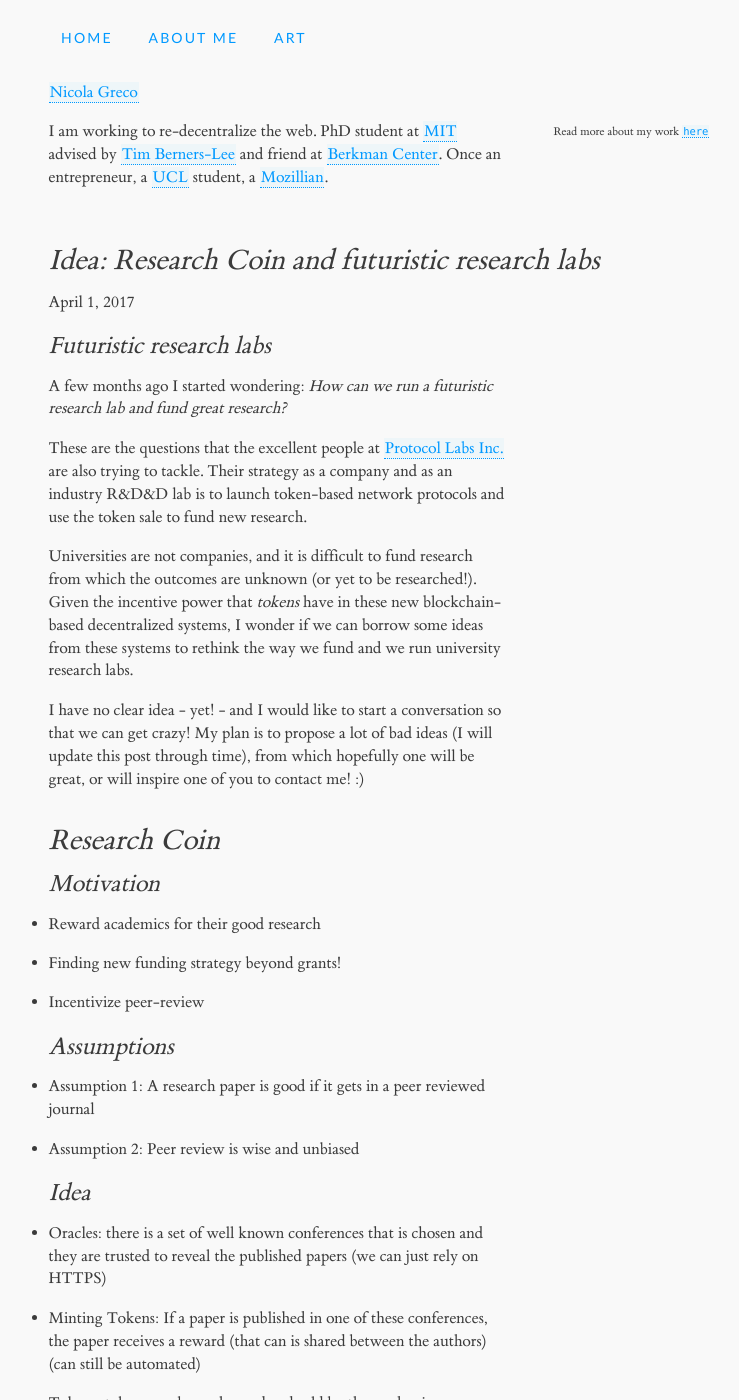
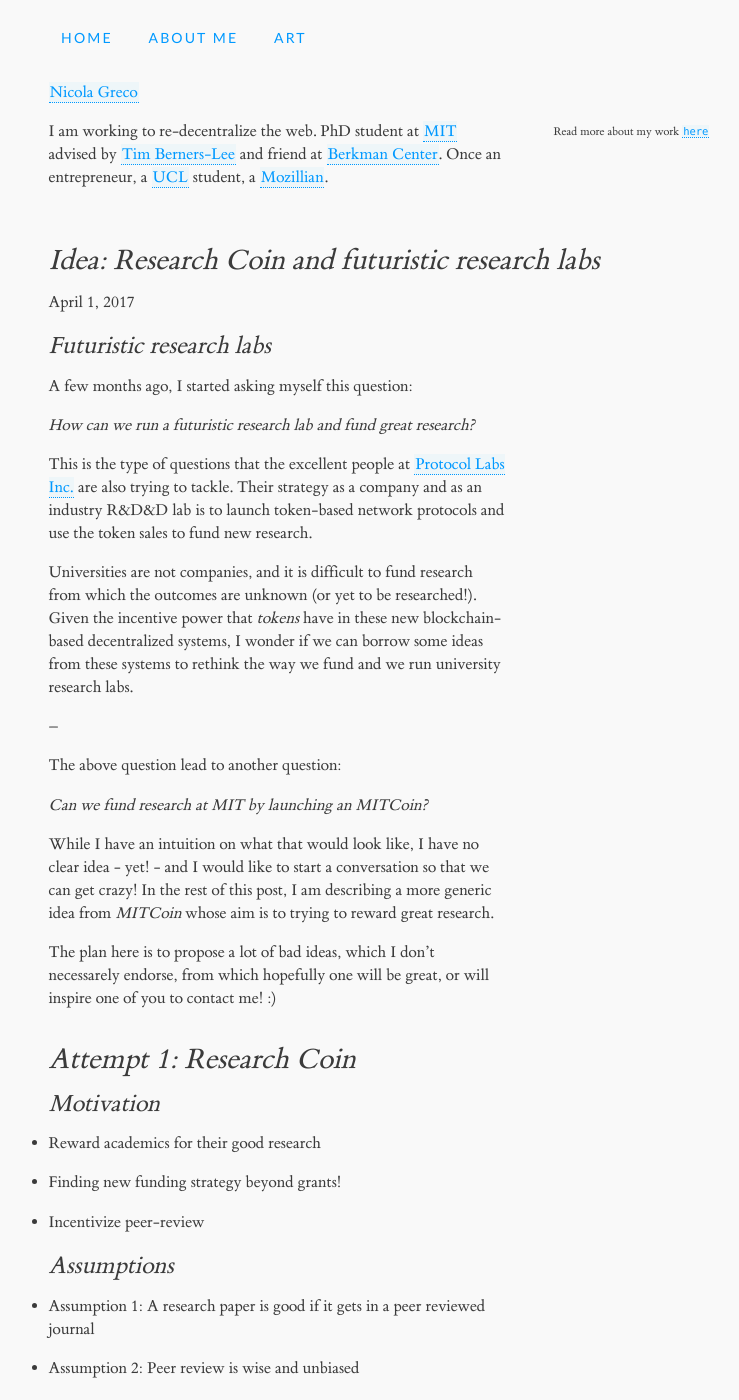
Before and after one commit to nicola/nicola.github.io, a Jekyll site: the page built from _posts/2017-04-01-research-coin.md, in a window 1280 px wide and 1400 px high. Shown: the whole window, without its empty margins (59-798 px from the left). Built offline with Jekyll 4.4.1, drawn with Linux system fonts in a browser that asks for light colours; comment, search, counter and statistics services are not loaded; some of the changed text lies outside the part shown.

Commit message:
actually posting research coin/3

```diff
--- a/_posts/2017-04-01-research-coin.md
+++ b/_posts/2017-04-01-research-coin.md
@@ -6,16 +6,27 @@
 ---
 
 ## Futuristic research labs
-A few months ago I started wondering: *How can we run a futuristic research lab and fund great research?*
 
-These are the questions that the excellent people at [Protocol Labs Inc.](https://protocol.ai) are also trying to tackle. Their strategy as a company and as an industry R&D&D lab is to launch token-based network protocols and use the token sale to fund new research.
+A few months ago, I started asking myself this question:
+
+> *How can we run a futuristic research lab and fund great research?*
+
+This is the type of questions that the excellent people at [Protocol Labs Inc.](https://protocol.ai) are also trying to tackle. Their strategy as a company and as an industry R&D&D lab is to launch token-based network protocols and use the token sales to fund new research.
 
 Universities are not companies, and it is difficult to fund research from which the outcomes are unknown (or yet to be researched!). Given the incentive power that *tokens* have in these new blockchain-based decentralized systems, I  wonder if we can borrow some ideas from these systems to rethink the way we fund and we run university research labs.
 
-I have no clear idea - yet! - and I would like to start a conversation so that we can get crazy!
-My plan is to propose a lot of bad ideas (I will update this post through time), from which hopefully one will be great, or will inspire one of you to contact me! :)
+--
 
-# Research Coin
+The above question lead to another question:
+
+> *Can we fund research at MIT by launching an MITCoin?*
+
+While I have an intuition on what that would look like, I have no clear idea - yet! - and I would like to start a conversation so that we can get crazy!
+In the rest of this post, I am describing a more generic idea from *MITCoin* whose aim is to trying to reward great research.
+
+The plan here is to propose a lot of bad ideas, which I don't necessarely endorse, from which hopefully one will be great, or will inspire one of you to contact me! :)
+
+# Attempt 1: Research Coin
 
 ## Motivation
 - Reward academics for their good research
@@ -48,6 +59,12 @@
  - Can we find a way for researchers to “bet” on their research?
  - Can we turn the reputation of citations into revenue streams?
 
+## Future directions
+
+I am struggling to see why Attempt 1 can really work, and I scared it might incentivize new types of behaviour (corrupted peer reviewers!) or even disagreement on who decides, who is in the "closed" circle of conferences and journals.
+
+Help me think about Attempt 2!
+
 <!-- ## Action points
 - Creating a system uses conference webpages or google scholar as trusted oracle should be easy
 - We could create a research coin based on ETH in a very simple way -->
```
